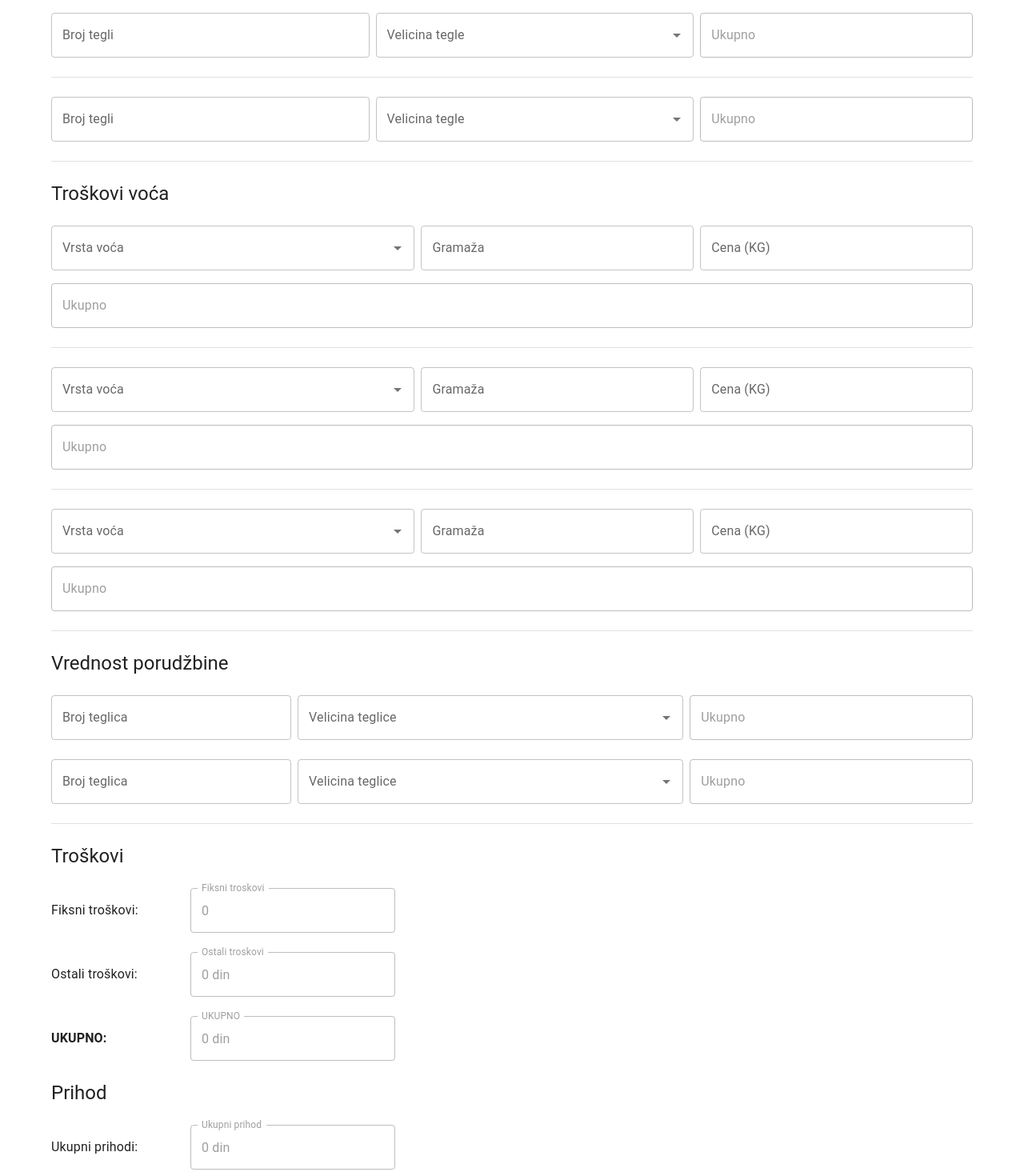
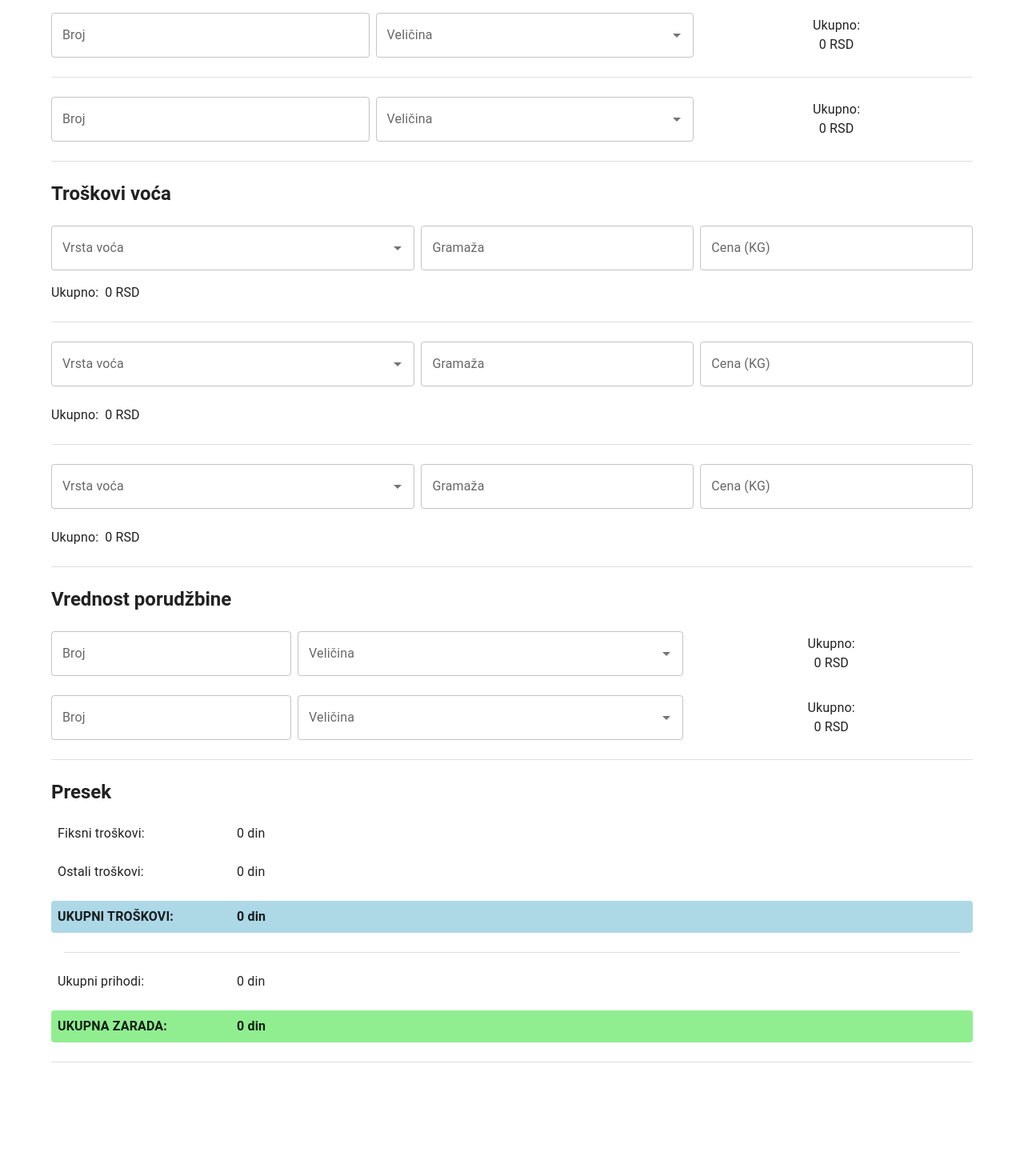
Before and after one commit to LakiTheGreat/UI_dzem_kalkulator, a React (Create React App) app in the folder my-app/: page / in a window 1280 px wide. Shown: the part 80-1550 px from the top of the page at 80% size. After the commit the page ends 1448 px from the top, so only its background shows below. Built offline with nearby package versions, Linux system fonts and the light colour scheme; some icons are missing.

Commit message:
style polish

```diff
--- a/my-app/src/form/index.tsx
+++ b/my-app/src/form/index.tsx
@@ -4,6 +4,7 @@ import { Divider, Stack, Typography } from '@mui/material';
 import RHFTextInput from './RHFTextInput';
 import RHFAutoComplete, { MenuItemType } from './RHFAutoComplete';
 import { useEffect } from 'react';
+import FormattedPrice from '../utils/FormattedPrice';
 
 type FormData = {
   numOfCups: number | string;
@@ -149,6 +150,7 @@ export default function Form() {
     orderTotal1,
     orderTotal2,
     totalIncome,
+    totalProfit,
   } = watch();
 
   const formSubmit = async (data: FormData) => {};
@@ -197,6 +199,8 @@ export default function Form() {
   useEffect(() => {
     if (numOfCups && typeOfCups) {
       setValue('priceOfCups', Number(numOfCups) * Number(typeOfCups));
+    } else {
+      setValue('priceOfCups', '');
     }
   }, [numOfCups, typeOfCups, setValue]);
 
@@ -212,22 +216,30 @@ export default function Form() {
         'fruits1Total',
         (Number(fruitsPrice1) / 1000) * Number(fruitsG1)
       );
+    } else {
+      setValue('fruits1Total', '');
     }
   }, [fruitsG1, fruitsPrice1, setValue]);
+
   useEffect(() => {
     if (fruitsG2 && fruitsPrice2) {
       setValue(
         'fruits2Total',
         (Number(fruitsPrice2) / 1000) * Number(fruitsG2)
       );
+    } else {
+      setValue('fruits2Total', '');
     }
   }, [fruitsG2, fruitsPrice2, setValue]);
+
   useEffect(() => {
     if (fruitsG3 && fruitsPrice3) {
       setValue(
         'fruits3Total',
         (Number(fruitsPrice3) / 1000) * Number(fruitsG3)
       );
+    } else {
+      setValue('fruits3Total', '');
     }
   }, [fruitsG3, fruitsPrice3, setValue]);
 
@@ -253,54 +265,52 @@ export default function Form() {
     <FormProvider methods={methods} onSubmit={handleSubmit(formSubmit)}>
       <Stack gap={3}>
         <Stack gap={3}>
-          <Typography variant='h5'>Troškovi teglica </Typography>
+          <Typography variant='h5' sx={{ fontWeight: 'bold' }}>
+            Troškovi teglica
+          </Typography>
           <Stack gap={1} direction={'row'}>
             <Stack sx={{ width: '35%' }}>
-              <RHFTextInput name='numOfCups' label='Broj tegli' type='number' />
+              <RHFTextInput name='numOfCups' label='Broj' type='number' />
             </Stack>
 
             <Stack sx={{ width: '35%' }}>
               <RHFAutoComplete
                 name='typeOfCups'
-                label='Velicina tegle'
+                label='Veličina'
                 menuItems={cupTypes}
               />
             </Stack>
 
-            <Stack sx={{ width: '30%' }}>
-              <RHFTextInput
-                name='priceOfCups'
-                label='Ukupno'
-                disabled={true}
-                showCurrency={true}
-              />
+            <Stack
+              sx={{ width: '30%' }}
+              alignItems='center'
+              justifyContent='center'
+            >
+              <Typography>{`Ukupno:`}</Typography>
+              <FormattedPrice price={priceOfCups} />
             </Stack>
           </Stack>
           <Divider />
           <Stack gap={1} direction={'row'}>
             <Stack sx={{ width: '35%' }}>
-              <RHFTextInput
-                name='numOfCups1'
-                label='Broj tegli'
-                type='number'
-              />
+              <RHFTextInput name='numOfCups1' label='Broj' type='number' />
             </Stack>
 
             <Stack sx={{ width: '35%' }}>
               <RHFAutoComplete
                 name='typeOfCups1'
-                label='Velicina tegle'
+                label='Veličina'
                 menuItems={cupTypes}
               />
             </Stack>
 
-            <Stack sx={{ width: '30%' }}>
-              <RHFTextInput
-                name='priceOfCups1'
-                label='Ukupno'
-                disabled={true}
-                showCurrency={true}
-              />
+            <Stack
+              sx={{ width: '30%' }}
+              alignItems='center'
+              justifyContent='center'
+            >
+              <Typography>{`Ukupno:`}</Typography>
+              <FormattedPrice price={priceOfCups1} />
             </Stack>
           </Stack>
         </Stack>
@@ -308,8 +318,9 @@ export default function Form() {
         <Divider />
 
         <Stack gap={3}>
-          <Typography variant='h5'>Troškovi voća</Typography>
-
+          <Typography variant='h5' sx={{ fontWeight: 'bold' }}>
+            Troškovi voća
+          </Typography>
           {/* PRVA */}
           <Stack gap={2}>
             <Stack direction='row' gap={1}>
@@ -331,15 +342,13 @@ export default function Form() {
                 />
               </Stack>
             </Stack>
-            <RHFTextInput
-              name='fruits1Total'
-              label='Ukupno'
-              disabled={true}
-              showCurrency={true}
-            />
+
+            <Stack direction='row' gap={1}>
+              <Typography>{`Ukupno:`}</Typography>
+              <FormattedPrice price={fruits1Total} />
+            </Stack>
           </Stack>
           <Divider />
-
           {/* DRUGA */}
           <Stack gap={2}>
             <Stack direction='row' gap={1}>
@@ -361,15 +370,12 @@ export default function Form() {
                 />
               </Stack>
             </Stack>
-            <RHFTextInput
-              name='fruits2Total'
-              label='Ukupno'
-              disabled={true}
-              showCurrency={true}
-            />
+          </Stack>
+          <Stack direction='row' gap={1}>
+            <Typography>{`Ukupno:`}</Typography>
+            <FormattedPrice price={fruits2Total} />
           </Stack>
           <Divider />
-
           {/* TRECA */}
           <Stack gap={2}>
             <Stack direction='row' gap={1}>
@@ -391,42 +397,42 @@ export default function Form() {
                 />
               </Stack>
             </Stack>
-            <RHFTextInput
-              name='fruits3Total'
-              label='Ukupno'
-              disabled={true}
-              showCurrency={true}
-            />
+          </Stack>{' '}
+          <Stack direction='row' gap={1}>
+            <Typography>{`Ukupno:`}</Typography>
+            <FormattedPrice price={fruits3Total} />
           </Stack>
         </Stack>
 
         <Divider />
         <Stack gap={3}>
-          <Typography variant='h5'>Vrednost porudžbine</Typography>
+          <Typography variant='h5' sx={{ fontWeight: 'bold' }}>
+            Vrednost porudžbine
+          </Typography>
           {/* PRVA */}
           <Stack gap={2}>
             <Stack direction='row' gap={1}>
               <Stack sx={{ width: '28%' }}>
                 <RHFTextInput
                   name='orderNumberOfCups1'
-                  label='Broj teglica'
+                  label='Broj'
                   type='number'
                 />
               </Stack>
               <Stack sx={{ width: '45%' }}>
                 <RHFAutoComplete
                   name='orderCupType1'
-                  label='Velicina teglice'
+                  label='Veličina'
                   menuItems={cupPrice}
                 />
               </Stack>
-              <Stack sx={{ width: '33%' }}>
-                <RHFTextInput
-                  name='orderTotal1'
-                  label='Ukupno'
-                  showCurrency={true}
-                  disabled={true}
-                />
+              <Stack
+                sx={{ width: '33%' }}
+                alignItems='center'
+                justifyContent='center'
+              >
+                <Typography>{`Ukupno:`}</Typography>
+                <FormattedPrice price={orderTotal1} />
               </Stack>
             </Stack>
           </Stack>
@@ -437,24 +443,24 @@ export default function Form() {
               <Stack sx={{ width: '28%' }}>
                 <RHFTextInput
                   name='orderNumberOfCups2'
-                  label='Broj teglica'
+                  label='Broj'
                   type='number'
                 />
               </Stack>
               <Stack sx={{ width: '45%' }}>
                 <RHFAutoComplete
                   name='orderCupType2'
-                  label='Velicina teglice'
+                  label='Veličina'
                   menuItems={cupPrice}
                 />
               </Stack>
-              <Stack sx={{ width: '33%' }}>
-                <RHFTextInput
-                  name='orderTotal2'
-                  label='Ukupno'
-                  showCurrency={true}
-                  disabled={true}
-                />
+              <Stack
+                sx={{ width: '33%' }}
+                alignItems='center'
+                justifyContent='center'
+              >
+                <Typography>{`Ukupno:`}</Typography>
+                <FormattedPrice price={orderTotal2} />
               </Stack>
             </Stack>
           </Stack>
@@ -462,71 +468,64 @@ export default function Form() {
 
         <Divider />
 
-        <Typography variant='h5'>Troškovi</Typography>
+        <Typography variant='h5' sx={{ fontWeight: 'bold' }}>
+          Presek
+        </Typography>
         <Stack gap={3}>
-          <Stack direction='row' alignItems='center' gap={3}>
-            <Typography variant='body1' sx={{ width: 150 }}>
+          <Stack direction='row' alignItems='center' gap={3} sx={{ px: 1 }}>
+            <Typography variant='body1' sx={{ width: 200 }}>
               Fiksni troškovi:
             </Typography>
-            <RHFTextInput
-              name='fixedExpences'
-              label='Fiksni troskovi'
-              showCurrency={true}
-              disabled={true}
-            />
+            <Typography>{`${fixedExpences} din`}</Typography>
           </Stack>
 
-          <Stack direction='row' alignItems='center' gap={3}>
-            <Typography variant='body1' sx={{ width: 150 }}>
+          <Stack direction='row' alignItems='center' gap={3} sx={{ px: 1 }}>
+            <Typography variant='body1' sx={{ width: 200 }}>
               Ostali troškovi:
             </Typography>
-            <RHFTextInput
-              name='additionalExpences'
-              label='Ostali troskovi'
-              showCurrency={true}
-              disabled={true}
-            />
+            <Typography>{`${additionalExpences} din`}</Typography>
           </Stack>
 
-          <Stack direction='row' alignItems='center' gap={3}>
-            <Typography variant='body1' sx={{ width: 150, fontWeight: 'bold' }}>
-              UKUPNO:
+          <Stack
+            direction='row'
+            alignItems='center'
+            gap={3}
+            sx={{ bgcolor: 'lightblue', p: 1, borderRadius: 1 }}
+          >
+            <Typography variant='body1' sx={{ width: 200, fontWeight: 'bold' }}>
+              UKUPNI TROŠKOVI:
             </Typography>
-            <RHFTextInput
-              name='totalExpences'
-              label='UKUPNO'
-              showCurrency={true}
-              disabled={true}
-            />
+            <Typography
+              sx={{ fontWeight: 'bold' }}
+            >{`${totalExpences} din`}</Typography>
           </Stack>
         </Stack>
 
-        <Typography variant='h5'>Prihod</Typography>
+        <Divider variant='middle' />
+
         <Stack gap={3}>
-          <Stack direction='row' alignItems='center' gap={3}>
-            <Typography variant='body1' sx={{ width: 150 }}>
+          <Stack direction='row' alignItems='center' gap={3} sx={{ px: 1 }}>
+            <Typography variant='body1' sx={{ width: 200 }}>
               Ukupni prihodi:
             </Typography>
-            <RHFTextInput
-              name='totalIncome'
-              label='Ukupni prihod'
-              showCurrency={true}
-              disabled={true}
-            />
+            <Typography>{`${totalIncome} din`}</Typography>
           </Stack>
 
-          <Stack direction='row' alignItems='center' gap={3}>
-            <Typography variant='body1' sx={{ width: 150, fontWeight: 'bold' }}>
+          <Stack
+            direction='row'
+            alignItems='center'
+            gap={3}
+            sx={{ p: 1, bgcolor: 'lightGreen', borderRadius: 1 }}
+          >
+            <Typography variant='body1' sx={{ width: 200, fontWeight: 'bold' }}>
               UKUPNA ZARADA:
             </Typography>
-            <RHFTextInput
-              name='totalProfit'
-              label='UKUPNA ZARADA'
-              showCurrency={true}
-              disabled={true}
-            />
+            <Typography
+              sx={{ fontWeight: 'bold' }}
+            >{`${totalProfit} din`}</Typography>
           </Stack>
         </Stack>
+        <Divider />
       </Stack>
     </FormProvider>
   );
--- /dev/null
+++ b/my-app/src/utils/FormattedPrice.tsx
@@ -0,0 +1,30 @@
+import Typography, { type TypographyProps } from '@mui/material/Typography';
+
+interface FormattedPriceProps {
+  price: number | string;
+  locales?: string;
+
+  minimumFractionDigits?: number;
+  maximumFractionDigits?: number;
+  variant?: TypographyProps['variant'];
+}
+
+export default function FormattedPrice({
+  price,
+  variant = 'body1',
+  locales = 'sr-RS',
+
+  minimumFractionDigits = 0,
+  maximumFractionDigits = 0,
+}: FormattedPriceProps) {
+  const numericPrice = typeof price === 'string' ? Number(price) : price;
+
+  const formatted = new Intl.NumberFormat(locales, {
+    style: 'currency',
+    currency: 'RSD',
+    minimumFractionDigits,
+    maximumFractionDigits,
+  }).format(numericPrice);
+
+  return <Typography variant={variant}>{formatted}</Typography>;
+}
```
